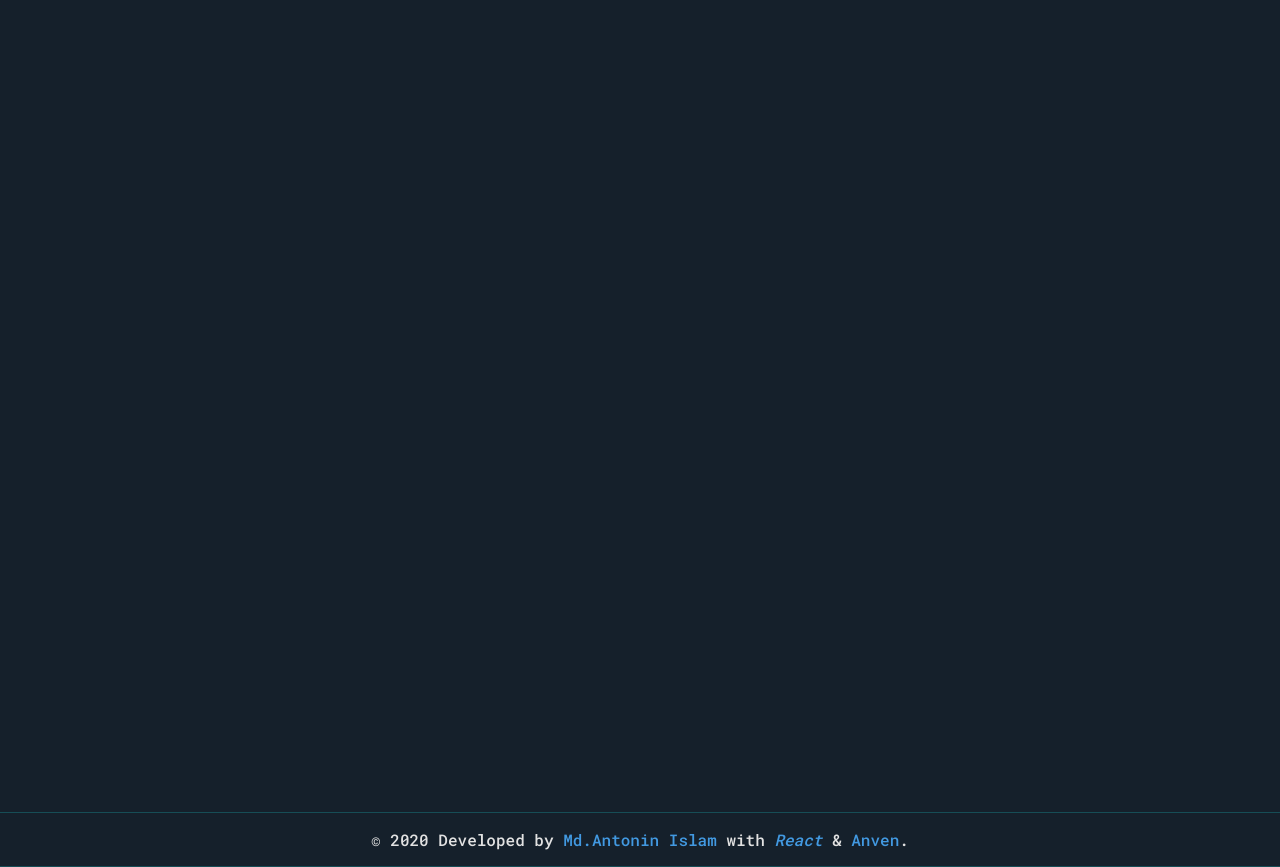
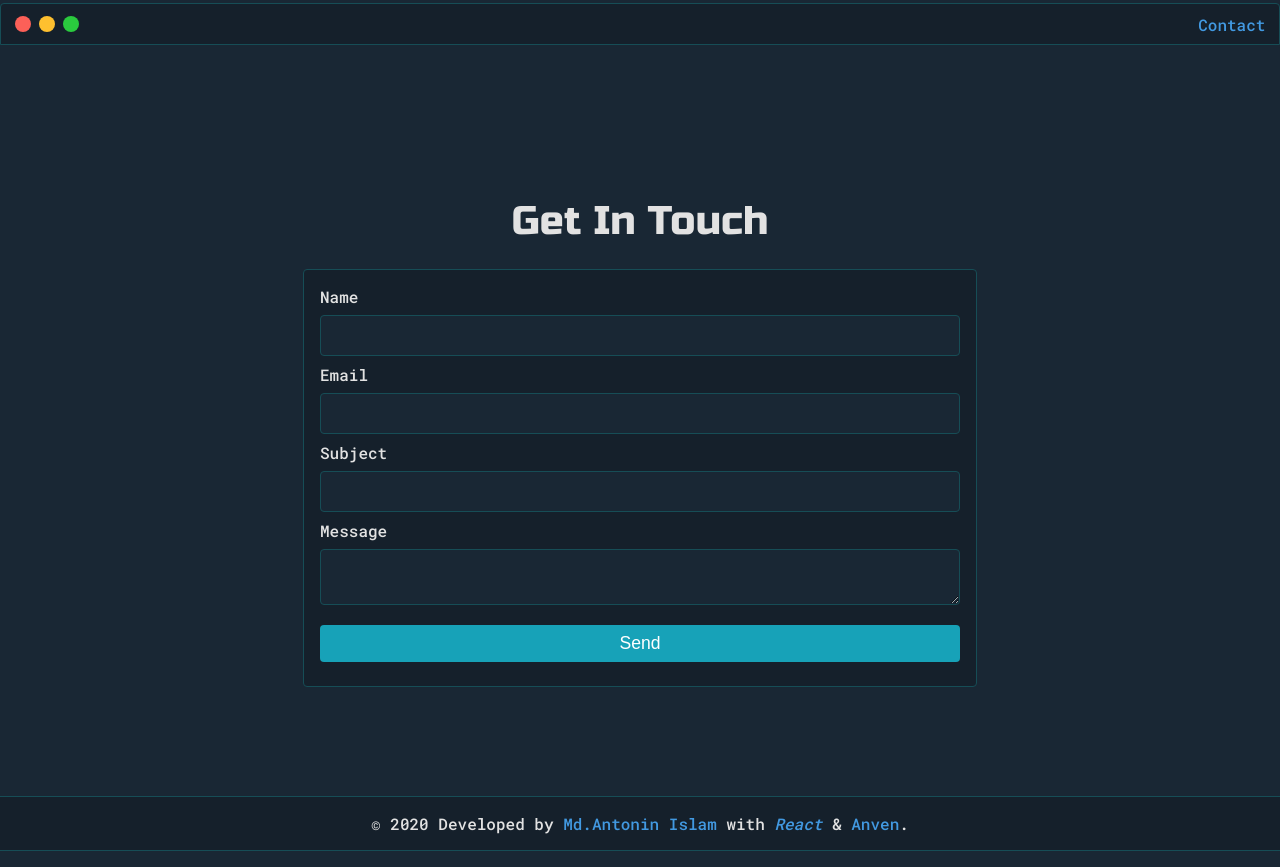
Before and after one commit to antonin686/r-portfolio, a React (Create React App) app: page /contact in a window 1280 px wide. Built offline with nearby package versions, Linux system fonts and the light colour scheme.

Commit message:
Contact Page Added
Component added:
+FormGroup
Helpers added:
+FormHelper

```diff
--- a/package.json
+++ b/package.json
@@ -19,11 +19,13 @@
     "react": "^17.0.1",
     "react-dom": "^17.0.1",
     "react-elastic-carousel": "^0.11.1",
+    "react-hook-form": "^6.15.4",
     "react-icons": "^4.2.0",
     "react-loader-spinner": "^4.0.0",
     "react-router-dom": "^5.2.0",
     "react-scripts": "4.0.3",
     "styled-components": "^5.2.1",
+    "sweetalert2": "^10.15.5",
     "typescript": "^4.2.3",
     "web-vitals": "^1.1.0"
   },
--- a/src/App.tsx
+++ b/src/App.tsx
@@ -4,6 +4,7 @@ import { BrowserRouter, Switch, Route } from "react-router-dom";
 import { AuthProvider } from "./helpers/AuthProvider";
 import Home from "./pages/Home/Home";
 import Footer from "./components/Footer/Footer";
+import Contact from "./pages/Contact/Contact";
 function App() {
   return (
     <div className="main-body">
@@ -11,6 +12,7 @@ function App() {
         <BrowserRouter>
           <Switch>
             <Route exact path="/" component={Home} />
+            <Route path="/contact" component={Contact} />
           </Switch>
         </BrowserRouter>
       </AuthProvider>
--- a/src/components/Footer/Footer.css
+++ b/src/components/Footer/Footer.css
@@ -2,10 +2,10 @@
   position: absolute;
   bottom: 0;
   width: 100%;
-  background: #15202b;
+  background: var(--primaryColor);
   text-align: center;
-  border-top: 1px solid #164d56;
-  border-bottom: 1px solid #164d56;
+  border-top: 1px solid var(--borderColor);
+  border-bottom: 1px solid var(--borderColor);
 }
 
 .footer p {
--- /dev/null
+++ b/src/components/FormGroup/FormGroup.tsx
@@ -0,0 +1,140 @@
+import "./FormGroup.css";
+import React from "react";
+
+const Form = ({ children, formMethods, handler, submitBtn }: any) => {
+  let label: string = "";
+
+  const convLabel = (name: string) => {
+    let conv: string = "";
+
+    if (name?.includes("_")) {
+      let newName: string[] = name.split("_");
+      let cap: string[] = [];
+      newName.forEach((element) => {
+        cap.push(element.charAt(0).toUpperCase() + element.slice(1));
+      });
+      conv = cap.join(" ");
+    } else {
+      conv = name?.charAt(0).toUpperCase() + name?.slice(1);
+    }
+    return conv;
+  };
+
+  return (
+    <form onSubmit={formMethods.handleSubmit(handler)}>
+      {React.Children.map(children, (child) => {
+        return child.props.name ? (
+          <div>
+            <label htmlFor={child.props.name}>
+              {child.props.label
+                ? (label = child.props.label)
+                : (label = convLabel(child.props.name))}
+            </label>
+            {React.createElement(child.type, {
+              ...{
+                ...child.props,
+                register: formMethods.register,
+                key: child.props.name,
+              },
+            })}
+            {child.props?.rule && formMethods.errors[child.props.name] && (
+              <div className="text-danger">
+                *
+                {formMethods.errors[child.props.name].message
+                  ? formMethods.errors[child.props.name].message
+                  : `${label} is required`}
+              </div>
+            )}
+          </div>
+        ) : (
+          child
+        );
+      })}
+      {submitBtn && <button type="submit">{submitBtn}</button>}
+    </form>
+  );
+};
+
+const DivRow = ({ children, formMethods, ...rest }: any) => {
+  let label: string = "";
+
+  const convLabel = (name: string) => {
+    let conv: string = "";
+
+    if (name?.includes("_")) {
+      let newName: string[] = name.split("_");
+      let cap: string[] = [];
+      newName.forEach((element) => {
+        cap.push(element.charAt(0).toUpperCase() + element.slice(1));
+      });
+      conv = cap.join(" ");
+    } else {
+      conv = name?.charAt(0).toUpperCase() + name?.slice(1);
+    }
+    return conv;
+  };
+  return (
+    <div {...rest}>
+      {React.Children.map(children, (child) => {
+        return child.props.name ? (
+          <div>
+            <label htmlFor={child.props.name}>
+              {child.props.label
+                ? (label = child.props.label)
+                : (label = convLabel(child.props.name))}
+            </label>
+            {React.createElement(child.type, {
+              ...{
+                ...child.props,
+                register: formMethods.register,
+                key: child.props.name,
+              },
+            })}
+            {formMethods.errors[child.props.name] && (
+              <div className="text-danger">
+                *
+                {formMethods.errors[child.props.name].message
+                  ? formMethods.errors[child.props.name].message
+                  : `${child.props.name} is required`}
+              </div>
+            )}
+          </div>
+        ) : (
+          child
+        );
+      })}
+    </div>
+  );
+};
+
+const Input = ({ register, name, label, rule, ...rest }: any) => {
+  return <input name={name} ref={register(rule)} {...rest} />;
+};
+
+const InputReq = ({ register, name, label, ...rest }: any) => {
+  return <input name={name} ref={register({ required: true })} {...rest} />;
+};
+
+const Textarea = ({ register, name, label, rule, ...rest }: any) => {
+  return <textarea name={name} ref={register(rule)} {...rest}></textarea>;
+};
+
+const TextareaReq = ({ register, name, label, ...rest }: any) => {
+  return (
+    <textarea
+      name={name}
+      ref={register({ required: true })}
+      {...rest}
+    ></textarea>
+  );
+};
+
+const SubmitButton = ({ btnName, ...rest }: any) => {
+  return (
+    <button type="submit" {...rest}>
+      {btnName}
+    </button>
+  );
+};
+
+export { Form, DivRow, Input, InputReq, Textarea, TextareaReq, SubmitButton };
--- a/src/global.css
+++ b/src/global.css
@@ -18,7 +18,7 @@
 
 body {
   margin: 0;
-  background-color: var(--primaryColor);
+  background-color: var(--secondaryColor);
   color: var(--textColor);
   font-family: var(--bodyFont);
 }
@@ -99,6 +99,10 @@ p {
   text-align: center;
 }
 
+.text-danger {
+  color: #fc6058;
+}
+
 .loader {
   display: flex;
   height: 100vh;
@@ -111,16 +115,52 @@ p {
 }
 
 .section-secondary {
-  background-color: #192734;
+  background-color: var(--secondaryColor);
   padding-top: 3.5rem;
   padding-bottom: 3.5rem;
 }
 
+/* React-Elastic-Carousel */
+.rec-arrow {
+  color: white !important;
+}
+
+.rec-arrow[disabled] {
+  color: #4a5568 !important;
+}
+
+.rec-pagination .cJeRRR {
+  background-color: #b1afaf;
+}
+
+/* ScrollBar */
+::-webkit-scrollbar {
+  width: 5px;
+  height: 2px;
+}
+
+/* Track */
+::-webkit-scrollbar-track {
+  background: gray;
+}
+
+/* Handle */
+::-webkit-scrollbar-thumb {
+  background: #17a2b8;
+}
+
+/* Handle on hover */
+::-webkit-scrollbar-thumb:hover {
+  background: #555;
+}
+
 /* Media Querries */
-
 @media (min-width: 768px) {
   .container {
     max-width: 720px;
+  }
+  .main-body {
+    padding-bottom: 3rem;
   }
 }
 
--- /dev/null
+++ b/src/helpers/FormHelper.ts
@@ -0,0 +1,39 @@
+import axios from "axios";
+import Swal from "sweetalert2";
+
+const successPopUp = (message: string, callback: any) => {
+  Swal.fire({
+    position: "center",
+    icon: "success",
+    title: message,
+    showConfirmButton: false,
+    timer: 1500,
+  }).then(() => {
+    callback();
+  });
+};
+
+const errorPopUp = (message: string) => {
+  Swal.fire({
+    position: "center",
+    icon: "error",
+    title: "Credentials Does Not Matched",
+    showConfirmButton: false,
+    timer: 1500,
+  });
+};
+
+const fetchPostResopnse = async (action: string, data: any) => {
+  let formdata = new FormData();
+  let dataArr = Object.entries(data).map(([key, value]) => ({ key, value }));
+
+  dataArr.forEach((element: any) => {
+    formdata.append(element.key, element.value);
+  });
+
+  let myObject = await axios.post(action, formdata);
+
+  return myObject.data;
+};
+
+export { fetchPostResopnse, successPopUp, errorPopUp };
--- a/src/pages/Contact/Contact.css
+++ b/src/pages/Contact/Contact.css
@@ -0,0 +1,59 @@
+.contact-form-wrapper {
+  margin-top: 1rem;
+  margin-bottom: 1rem;
+}
+
+.contact-form-wrapper form {
+  margin-top: 1.5rem;
+  margin-bottom: 1.5rem;
+  padding: 1rem;
+  border: 1px solid var(--borderColor);
+  background: var(--primaryColor);
+  border-radius: 0.25rem;
+}
+
+.contact-form-wrapper input,
+.contact-form-wrapper textarea {
+  -webkit-box-sizing: border-box;
+  box-sizing: border-box;
+  background: var(--secondaryColor);
+  border: 1px solid var(--borderColor);
+  color: white;
+  width: 100%;
+  padding: 0.75rem;
+  margin-top: 0.5rem;
+  margin-bottom: 0.5rem;
+  border-radius: 0.25rem;
+}
+
+.contact-form-wrapper textarea {
+  resize: vertical;
+}
+
+.contact-form-wrapper button {
+  width: 100%;
+  background: var(--frontLineColor);
+  color: white;
+  padding: 0.5rem;
+  margin-top: 0.5rem;
+  margin-bottom: 0.5rem;
+  border: none;
+  font-size: 1.1rem;
+  border-radius: 0.25rem;
+}
+
+.contact-form-wrapper button:hover {
+  cursor: pointer;
+  background: darkcyan;
+}
+
+@media (min-width: 768px) {
+  .contact-form-wrapper {
+    margin-top: 6rem;
+  }
+  .contact-form-wrapper form {
+    width: 40rem;
+    margin-left: auto;
+    margin-right: auto;
+  }
+}
--- a/src/pages/Contact/Contact.tsx
+++ b/src/pages/Contact/Contact.tsx
@@ -1,11 +1,60 @@
-import React from 'react'
+import "./Contact.css";
+import { useForm } from "react-hook-form";
+
+import { Form, Input, Textarea } from "./../../components/FormGroup/FormGroup";
+import { contactActionUrl } from "./../../helpers/ApiLinks";
+import MacNav from "./../../components/MacNav/MacNav";
+import {
+  fetchPostResopnse,
+  successPopUp,
+  errorPopUp,
+} from "./../../helpers/FormHelper";
+
+type Inputs = {
+  name: string;
+  email: string;
+  subject: string;
+  message: string;
+};
 
 function Contact() {
-    return (
-        <div>
+  const methods = useForm<Inputs>();
+  const onSubmit = async (data: Inputs) => {
+    const result = await fetchPostResopnse(contactActionUrl, data);
+    if (result === 200) {
+      successPopUp("Your Message Has Been Sent", () => {
+        methods.reset();
+      });
+    } else {
+      errorPopUp("An Error Occurred");
+    }
+  };
 
+  return (
+    <div>
+      <MacNav />
+
+      <div className="section-secondary">
+        <div className="container">
+          <div className="contact-form-wrapper">
+            <div className="title-lg text-center">Get In Touch</div>
+            <Form formMethods={methods} handler={onSubmit} submitBtn="Send">
+              <Input name="name" rule={{ required: true }} />
+              <Input
+                name="email"
+                rule={{
+                  required: true,
+                  pattern: { value: /^\S+@\S+$/i, message: "Email is invalid" },
+                }}
+              />
+              <Input name="subject" />
+              <Textarea name="message" rule={{ required: true }} row={5} />
+            </Form>
+          </div>
         </div>
-    )
+      </div>
+    </div>
+  );
 }
 
-export default Contact
+export default Contact;
```
Also changed, not shown: src/components/FormGroup/FormGroup.css (added), 1 other file (tests, documents, lock files or other folders).
